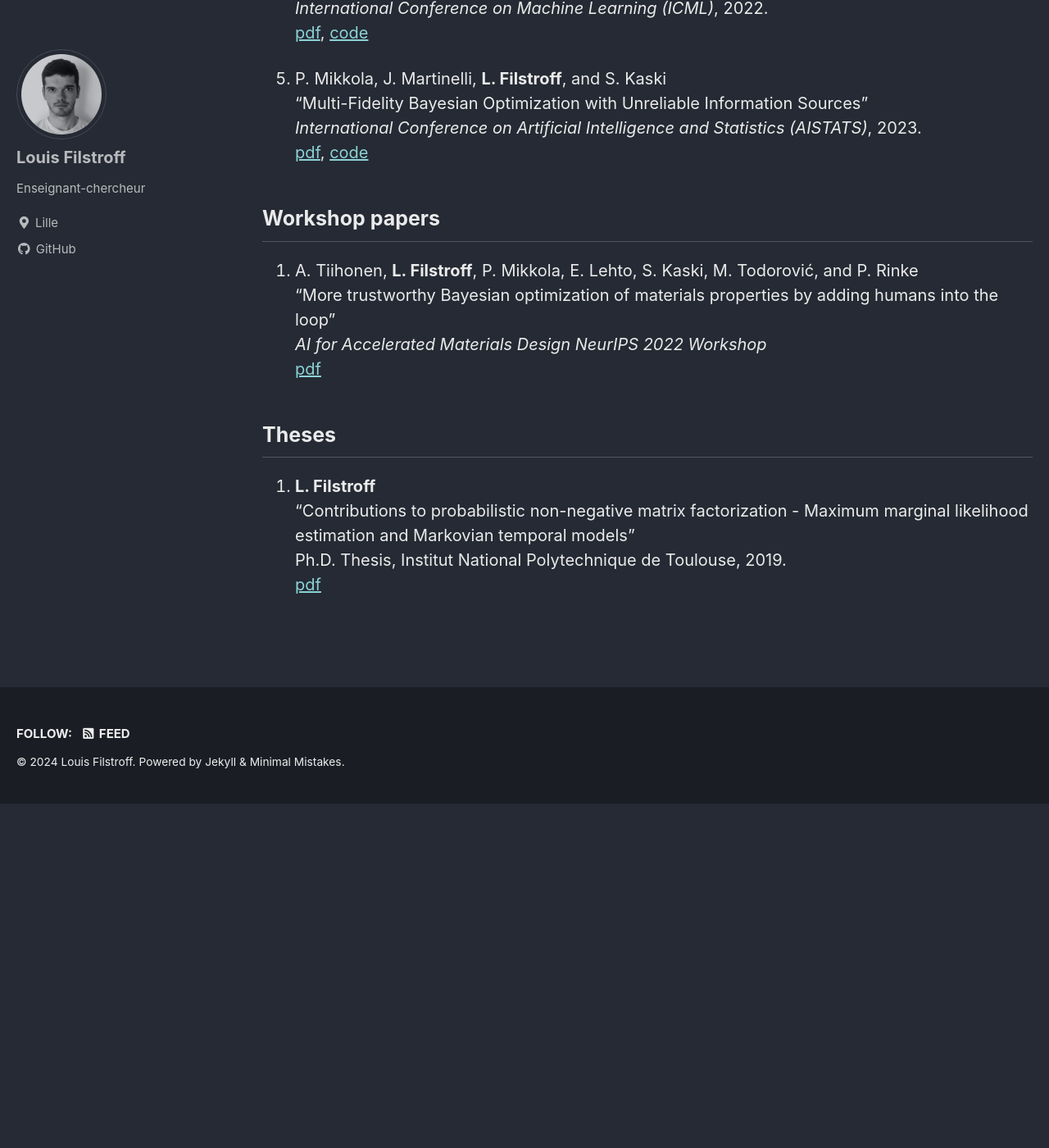
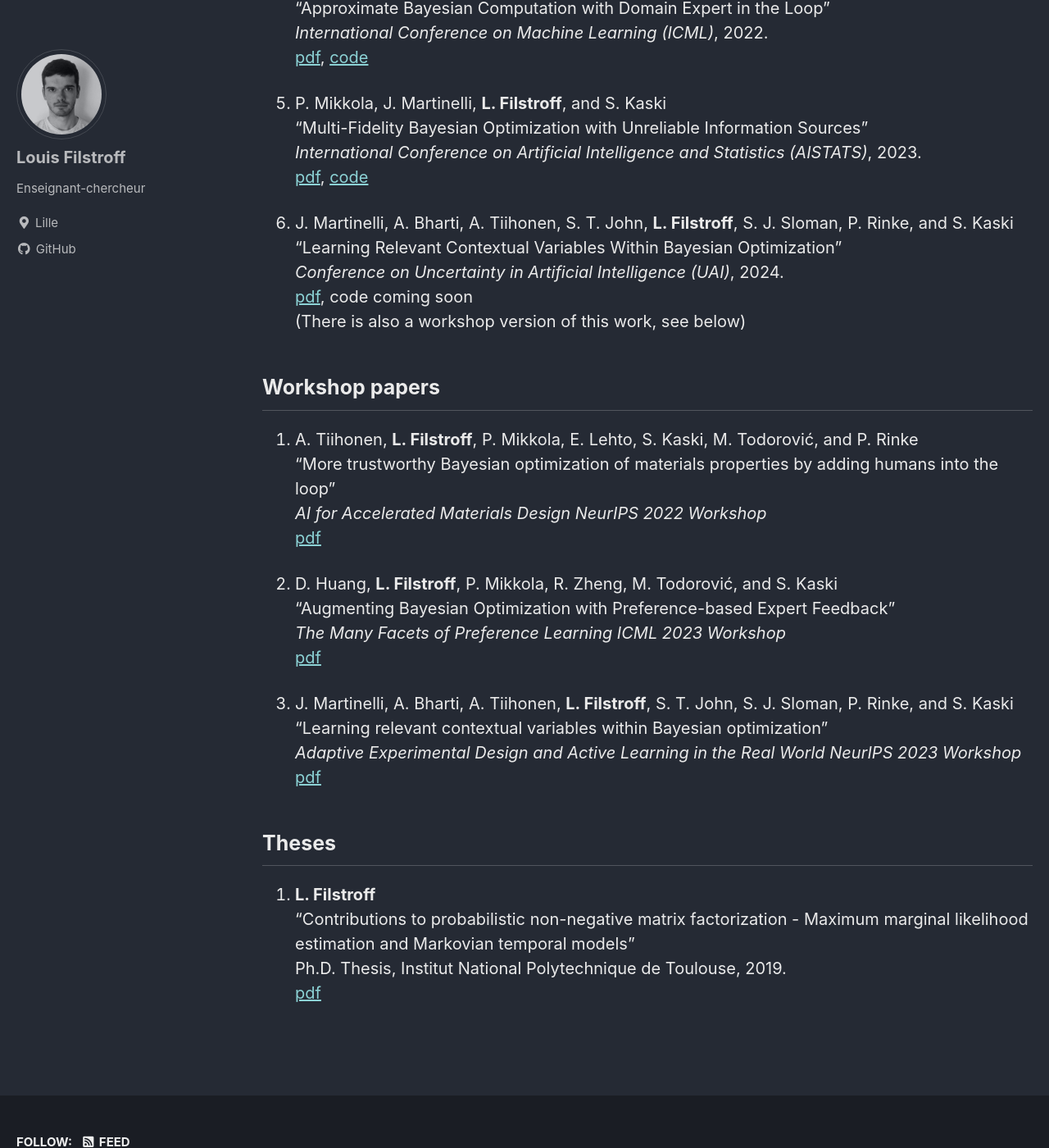
Before and after one commit to lfilstro/lfilstro.github.io, a Jekyll site: the page built from _pages/publications.md, in a window 1280 px wide and 1400 px high, scrolled down 1652 px. Shown: the whole window at 82% size. Built offline with Jekyll 4.4.1, drawn with Linux system fonts in a browser that asks for light colours; cached includes are drawn as plain includes; before the commit the page ends 2632 px from its top, so only the background shows below that; some of the changed text lies outside the part shown.

Commit message:
update May 2024

```diff
--- a/_config.yml
+++ b/_config.yml
@@ -18,7 +18,7 @@ minimal_mistakes_skin    : "dark" # "air", "aqua", "contrast", "default", "dirt"
 locale                   : "en-US"
 title                    : "Louis Filstroff"
 title_separator          : "-"
-subtitle                 : "Researcher in probabilistic machine learning"
+subtitle                 : "Professor in machine learning"
 name                     : "Louis Filstroff"
 description              : "Personal webpage of Louis Filstroff"
 url                      : "https://lfilstro.github.io"
--- a/_pages/publications.md
+++ b/_pages/publications.md
@@ -18,7 +18,8 @@ title: Publications
 2. D. Huang, **L. Filstroff**, P. Mikkola, R. Zhang, and S. Kaski <br/>
 "Bayesian Optimization Augmented with Actively Elicited Expert Knowledge" <br/>
 *Submitted*, Feb. 2022. <br/>
-[arXiv](https://arxiv.org/abs/2208.08742)
+[arXiv](https://arxiv.org/abs/2208.08742) <br/>
+(There is also a workshop version of this work, see below)
 
 
 ## International journal papers
@@ -70,6 +71,13 @@ title: Publications
 [pdf](https://arxiv.org/abs/2210.13937),
 [code](https://github.com/AaltoPML/rMFBO)
 
+6. J. Martinelli, A. Bharti, A. Tiihonen, S. T. John, **L. Filstroff**, S. J. Sloman, P. Rinke, and S. Kaski <br/>
+"Learning Relevant Contextual Variables Within Bayesian Optimization" <br/>
+*Conference on Uncertainty in Artificial Intelligence (UAI)*, 2024. <br/>
+[pdf](https://arxiv.org/abs/2305.14120),
+code coming soon <br/>
+(There is also a workshop version of this work, see below)
+
 
 ## Workshop papers
 
@@ -78,6 +86,16 @@ title: Publications
 *AI for Accelerated Materials Design NeurIPS 2022 Workshop* <br/>
 [pdf](https://openreview.net/pdf?id=JQSzcd_Zc62)
 
+2. D. Huang, **L. Filstroff**, P. Mikkola, R. Zheng, M. Todorović, and S. Kaski <br/>
+"Augmenting Bayesian Optimization with Preference-based Expert Feedback" <br/>
+*The Many Facets of Preference Learning ICML 2023 Workshop* <br/>
+[pdf](https://openreview.net/pdf?id=OJXfwj2hiP)
+
+3. J. Martinelli, A. Bharti, A. Tiihonen, **L. Filstroff**, S. T. John, S. J. Sloman, P. Rinke, and S. Kaski <br/>
+"Learning relevant contextual variables within Bayesian optimization" <br/>
+*Adaptive Experimental Design and Active Learning in the Real World NeurIPS 2023 Workshop* <br/>
+[pdf](https://openreview.net/pdf?id=OWz37WOETP)
+
 
 ## Theses
 
```
Also changed, not shown: _pages/home.md (+1 -1 lines), Gemfile.lock, 5 other files.
